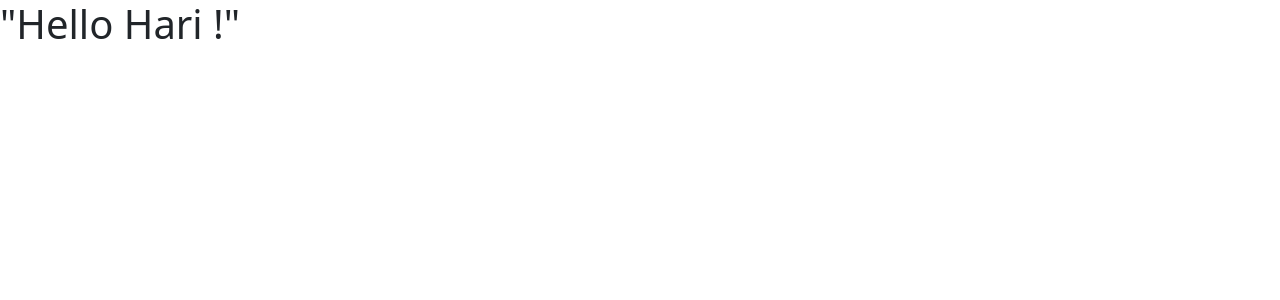
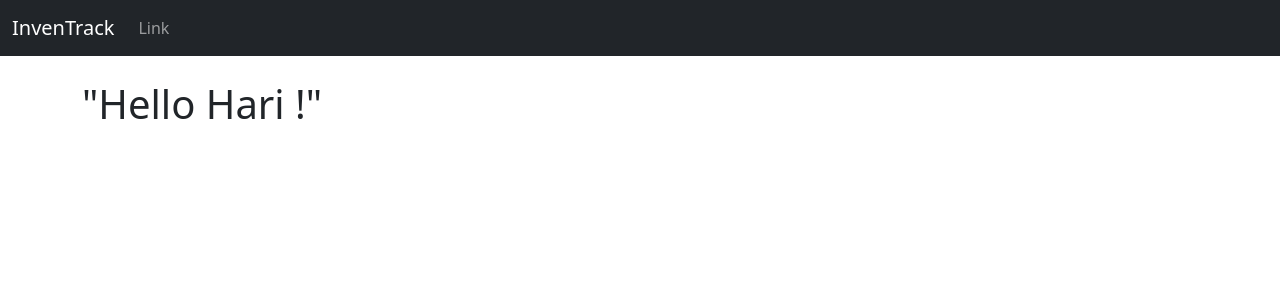
Before and after one commit to HaRi-Haran-D/Management, a Django app: page / in a window 1280 px wide. Shown: the top 300 px of the page. Run offline with Django 5.2, Linux system fonts and the light colour scheme.

Commit message:
Project update

```diff
--- a/project/app/templates/home.html
+++ b/project/app/templates/home.html
@@ -8,12 +8,16 @@
     <!-- Bootstrap CSS -->
     <link href="https://cdn.jsdelivr.net/npm/bootstrap@5.0.2/dist/css/bootstrap.min.css" rel="stylesheet" integrity="sha384-EVSTQN3/azprG1Anm3QDgpJLIm9Nao0Yz1ztcQTwFspd3yD65VohhpuuCOmLASjC" crossorigin="anonymous">
 
-    <title>Management App</title>
+    <title>InvenTrack</title>
   </head>
   <body>
+    {% include 'navbar.html' %}
+    <div class="container">
+        <br />
     {% block content %}
 
     {% endblock %}
+    </div>
 
 
 
--- /dev/null
+++ b/project/app/templates/navbar.html
@@ -0,0 +1,16 @@
+<nav class="navbar navbar-expand-lg navbar-dark bg-dark">
+  <div class="container-fluid">
+    <a class="navbar-brand" href="{% url 'home' %}">InvenTrack</a>
+    <button class="navbar-toggler" type="button" data-bs-toggle="collapse" data-bs-target="#navbarScroll" aria-controls="navbarScroll" aria-expanded="false" aria-label="Toggle navigation">
+      <span class="navbar-toggler-icon"></span>
+    </button>
+    <div class="collapse navbar-collapse" id="navbarScroll">
+      <ul class="navbar-nav me-auto my-2 my-lg-0 navbar-nav-scroll" style="--bs-scroll-height: 100px;">
+        <li class="nav-item">
+          <a class="nav-link" href="">Link</a>
+        </li>
+      </ul>
+
+    </div>
+  </div>
+</nav>
--- a/project/app/urls.py
+++ b/project/app/urls.py
@@ -2,5 +2,6 @@ from django.urls import path
 from . import views
 urlpatterns = [
     path('',views.home, name = 'home'),
-
+    path('login/',views.login_user, name = 'login'),
+    path('logout/',views.logout_user, name = 'logout'),
 ]
--- a/project/app/views.py
+++ b/project/app/views.py
@@ -1,5 +1,13 @@
 from django.shortcuts import render
+from django.contrib.auth import authenticate, login, logout
+from django.contrib import messages
 
 # Create your views here.
 def home(request):
-    return render(request, 'index.html')
+    return render(request, 'index.html', {})
+
+def login_user(request):
+    pass
+
+def logout_user(request):
+    pass
```
